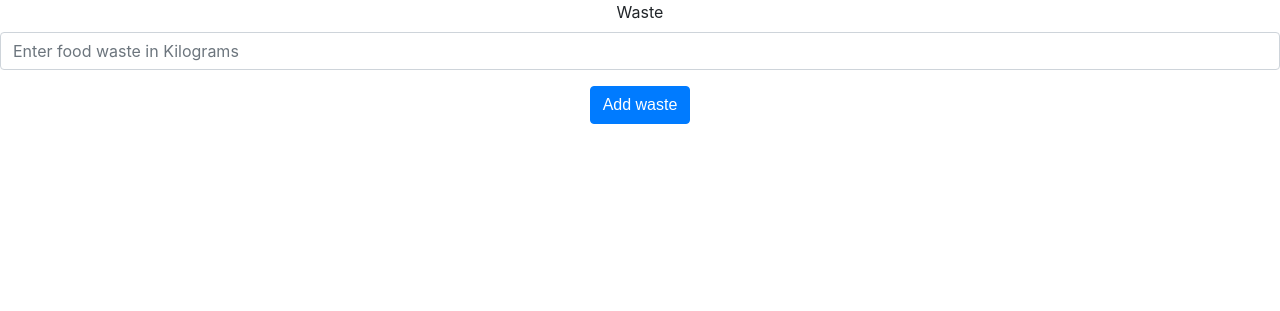
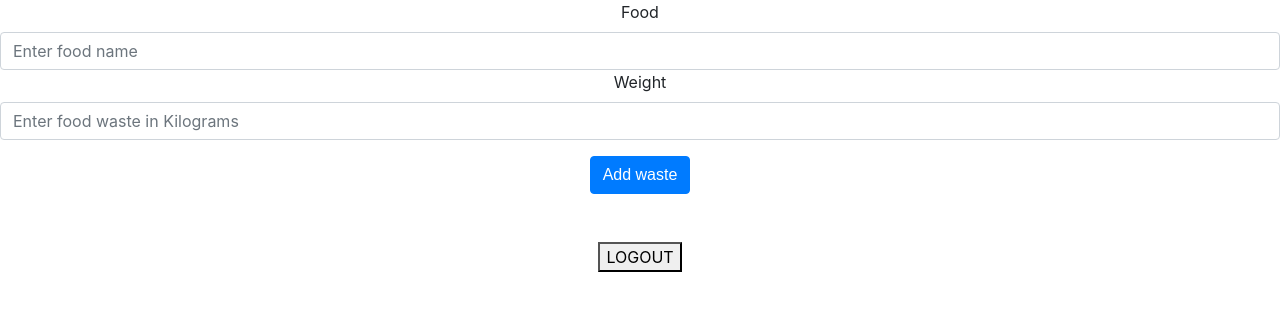
Before and after one commit to jack1806/wastage-management-system, a Flask app: page /addwaste in a window 1280 px wide. Shown: the top 311 px of the page. Run offline with Flask 2, Linux system fonts and the light colour scheme; some libraries are stand-ins or nearby versions; some web fonts are replaced.

Commit message:
Requirements fulfilled

```diff
--- a/createDB.py
+++ b/createDB.py
@@ -1,5 +1,5 @@
 import sqlite3
 
 conn = sqlite3.connect('database.db')
-# conn.execute('CREATE TABLE USERS (NAME TEXT,ID TEXT,EMAIL TEXT,PASSWORD TEXT,PHONE TEXT,TYPE TEXT)')
-# conn.execute('CREATE TABLE WASTE (QUANTITY TEXT,DATE TEXT)')
+conn.execute('CREATE TABLE USERS (NAME TEXT,ID TEXT,EMAIL TEXT,PASSWORD TEXT,PHONE TEXT,TYPE TEXT)')
+conn.execute('CREATE TABLE WASTE (QUANTITY TEXT,FOOD TEXT,DATE TEXT)')
--- a/run.py
+++ b/run.py
@@ -17,8 +17,8 @@ def studentlogin():
 def addwaste():
     if request.method == "POST":
         quant = request.form['quant']
-        conn.addWaste(quant)
-        return "Waste added please go to /getwaste"
+        food = request.form['food']
+        conn.addWaste(quant,food)
     return render_template('foodWasteDetail.html')
 
 @app.route('/getwaste')
@@ -28,7 +28,7 @@ def getwaste():
     outs = 0
     print(resp)
     for i in resp:
-        out += "Total waste on date %s is %s Kg's<br>"%(i[1],i[0])
+        out += "Total waste of %s on date %s is %s Kg's<br>"%(i[1],i[2],i[0])
         outs += int(i[0])
     out += "--------------------------------------------------------<br>"
     out += "Total waste on date is %s Kg's"%(str(outs))
--- a/servicesDB.py
+++ b/servicesDB.py
@@ -21,10 +21,10 @@ class servicesDB:
         conn.close()
         return rows
 
-    def addWaste(self,quan):
+    def addWaste(self,quan,food):
         t = ((str(dt.today())).split(" ")[0]).split('-')
         time = t[1]+'/'+t[2]+'/'+t[0]
-        query = "INSERT INTO WASTE VALUES('%s','%s')"%(quan,time)
+        query = "INSERT INTO WASTE VALUES('%s','%s','%s')"%(quan,food,time)
         conn = sqlite3.connect('database.db')
         print(query)
         conn.execute(query)
--- a/templates/foodWasteDetail.html
+++ b/templates/foodWasteDetail.html
@@ -17,7 +17,15 @@
   <center>
    <form action="addwaste" method="POST" >
     <div class="form-group">
-      <label for="name">Waste</label>
+      <label for="name">Food</label>
+      <input
+        type="name"
+        id="name"
+        name="food"
+        class="form-control"
+        placeholder="Enter food name"
+      />
+      <label for="name">Weight</label>
       <input
         type="number"
         id="name"
@@ -28,6 +36,9 @@
     </div>
     <button type="submit" class="btn btn-primary">Add waste</button>
     </form>
+    <br>
+    <br>
+    <a href="login"><button type="button" value="LOGOUT">LOGOUT</button></a>
   </center>
 </body>
 </html>
```
Also changed, not shown: database.db.
